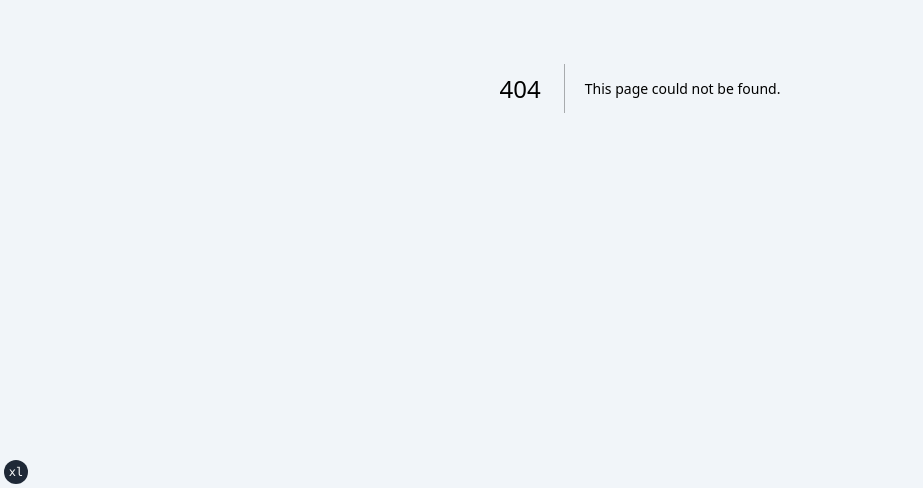
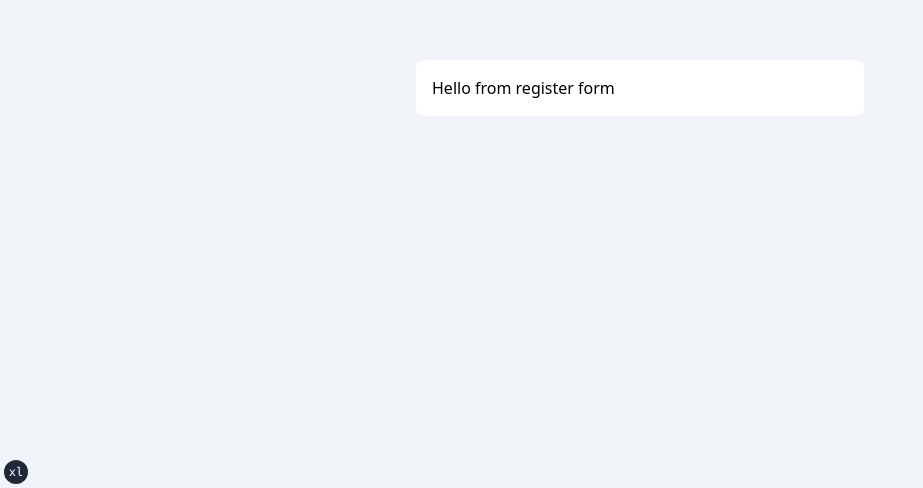
Before and after one commit to SrUltraLord/financr, a Next.js app: page /register in a window 1280 px wide. Before the commit this address had no page. Shown: the part 312-800 px from the top of the page, without its empty margins (0-923 px from the left). Built offline with nearby package versions, Linux system fonts and the light colour scheme.

Commit message:
feat: register form schema.

```diff
--- /dev/null
+++ b/src/app/(auth)/_components/register-form.tsx
@@ -0,0 +1,30 @@
+'use client'
+
+import { z } from 'zod'
+import { zodResolver } from '@hookform/resolvers/zod'
+import { useForm } from 'react-hook-form'
+
+import { Input } from '@/components/ui/input'
+import {
+  Form,
+  FormControl,
+  FormField,
+  FormItem,
+  FormLabel,
+  FormMessage,
+} from '@/components/shared/form'
+
+const registerFormSchema = z.object({
+  name: z.string().min(1, { message: 'The name is required' }),
+  email: z
+    .string()
+    .min(1, { message: 'The email is required' })
+    .email({ message: 'Invalid email' }),
+  password: z.string().min(1, { message: 'The password is required' }),
+})
+
+type RegisterFormSchema = z.infer<typeof registerFormSchema>
+
+export function RegisterForm() {
+  return <h1>Hello from register form </h1>
+}
--- /dev/null
+++ b/src/app/(auth)/register/page.tsx
@@ -0,0 +1,11 @@
+import { RegisterForm } from '../_components/register-form'
+
+export default function Messi() {
+  return (
+    <div className="grid h-screen w-full place-items-center">
+      <div className="flex min-w-[28rem] flex-col space-y-4 rounded-lg bg-white p-4">
+        <RegisterForm />
+      </div>
+    </div>
+  )
+}
```
